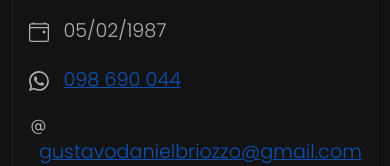
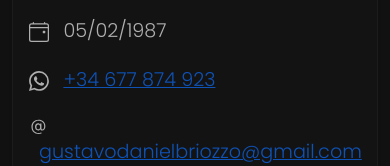
Before and after one commit to gbriozzo/CV, a website: page index_de.html in a window 390 px wide. Shown: the part 367-533 px from the top of the page. Drawn offline with nearby package versions, Linux system fonts and the light colour scheme; a web font is replaced by a local one.

Commit message:
Update phone number index_de.html

```diff
--- a/index_de.html
+++ b/index_de.html
@@ -101,7 +101,7 @@
               2.049.098.133 1.394 2.132 3.383 2.992.47.205.84.326 1.129.418.475.152.904.129 1.246.08.38-.058 1.171
               -.48 1.338-.943.164-.464.164-.86.114-.943-.049-.084-.182-.133-.38-.232z"/>
             </svg>
-            <span><a href="https://api.whatsapp.com/send?phone=+59898690044" target="_blank">098 690 044</a></span>
+            <span><a href="https://api.whatsapp.com/send?phone=+34677874923" target="_blank">+34 677 874 923</a></span>
           </span>
           <span class="iwl d-block">
             <svg xmlns="http://www.w3.org/2000/svg" width="20" height="20" fill="currentColor"
```
